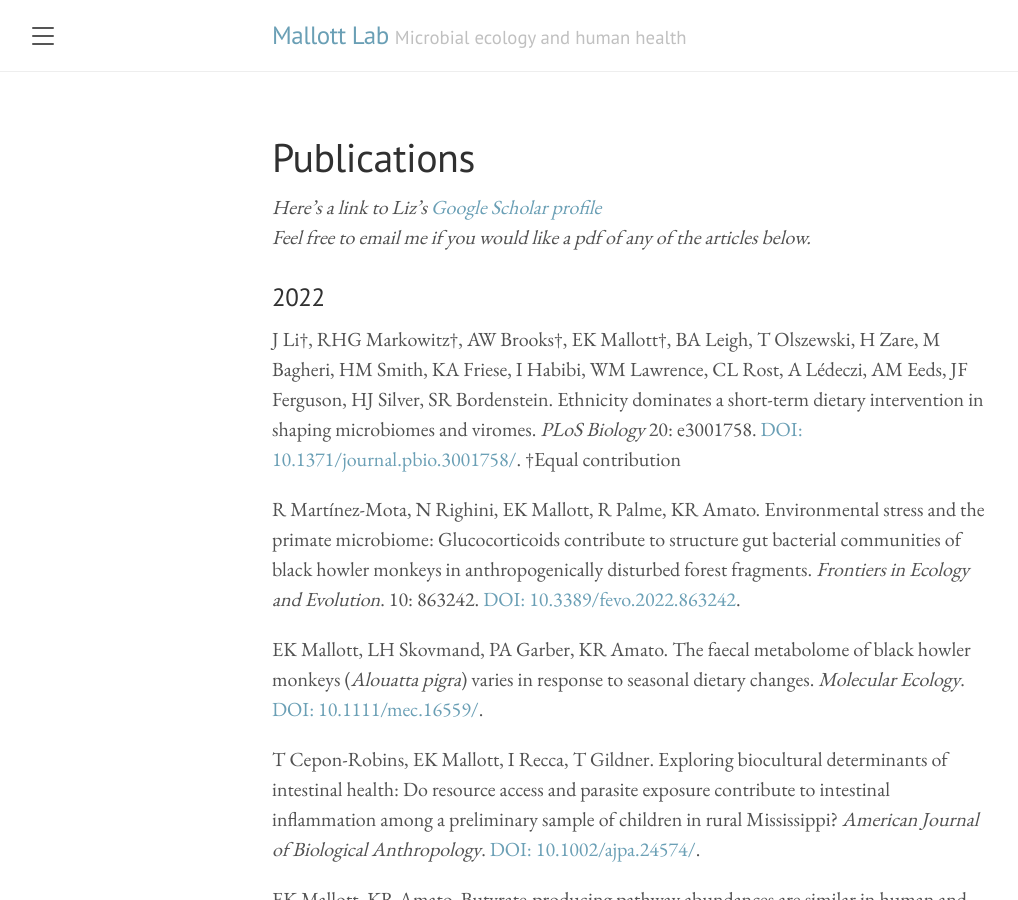
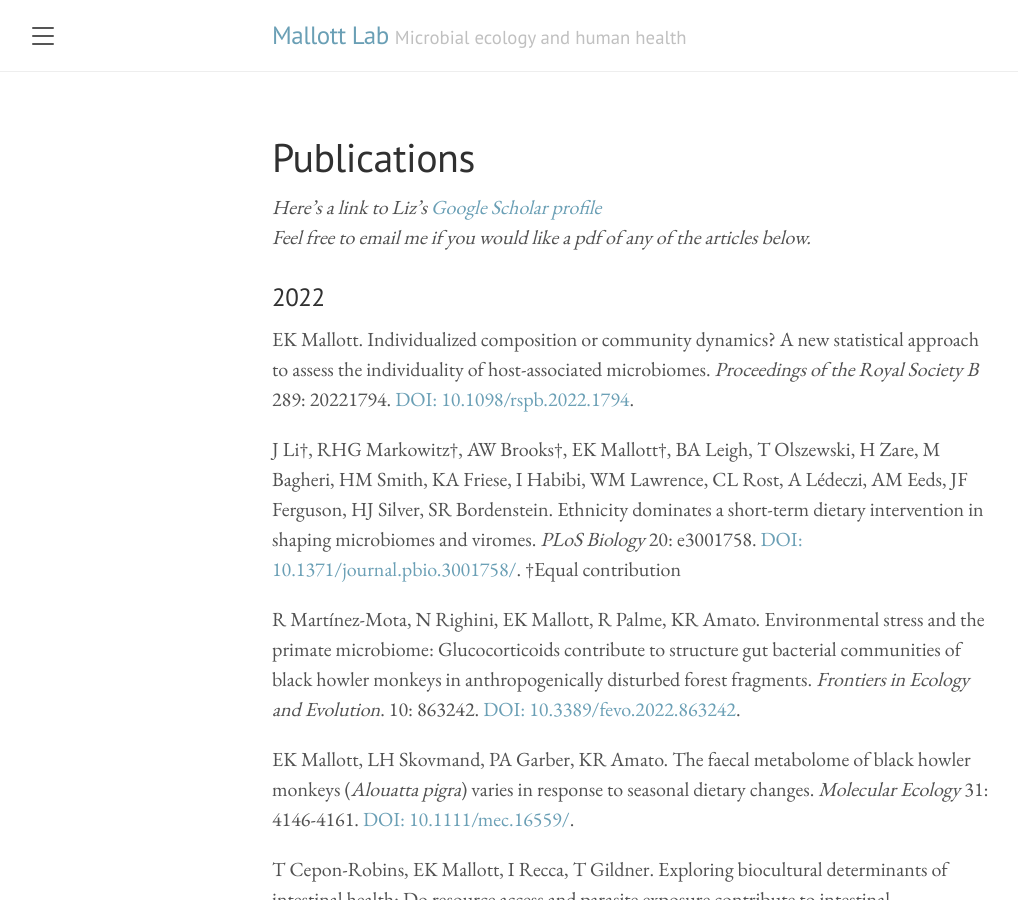
Before and after one commit to Mallott-Lab/Mallott-Lab.github.io, a Jekyll site: the page built from publications.md, in a window 1280 px wide and 900 px high. Shown: the whole window, without its empty margins (8-1026 px from the left). Built offline with Jekyll 4.4.1, drawn with Linux system fonts in a browser that asks for light colours.

Commit message:
Update publications.md

```diff
--- a/publications.md
+++ b/publications.md
@@ -7,11 +7,13 @@ title: Publications
 
 ### 2022
 
+EK Mallott. Individualized composition or community dynamics? A new statistical approach to assess the individuality of host-associated microbiomes. *Proceedings of the Royal Society B* 289: 20221794. [DOI: 10.1098/rspb.2022.1794](https://doi.org/10.1098/rspb.2022.1794).
+
 J Li†, RHG Markowitz†, AW Brooks†, EK Mallott†, BA Leigh, T Olszewski, H Zare, M Bagheri, HM Smith, KA Friese, I Habibi, WM Lawrence, CL Rost, A Lédeczi, AM Eeds, JF Ferguson, HJ Silver, SR Bordenstein. Ethnicity dominates a short-term dietary intervention in shaping microbiomes and viromes. *PLoS Biology* 20: e3001758. [DOI: 10.1371/journal.pbio.3001758/](https://doi.org/10.1371/journal.pbio.3001758). †Equal contribution
 
 R Martínez-Mota, N Righini, EK Mallott, R Palme, KR Amato. Environmental stress and the primate microbiome: Glucocorticoids contribute to structure gut bacterial communities of black howler monkeys in anthropogenically disturbed forest fragments. *Frontiers in Ecology and Evolution*. 10: 863242. [DOI: 10.3389/fevo.2022.863242](https://doi.org/10.3389/fevo.2022.863242).
 
-EK Mallott, LH Skovmand, PA Garber, KR Amato. The faecal metabolome of black howler monkeys (*Alouatta pigra*) varies in response to seasonal dietary changes. *Molecular Ecology*. [DOI: 10.1111/mec.16559/](https://doi.org/10.1111/mec.16559).
+EK Mallott, LH Skovmand, PA Garber, KR Amato. The faecal metabolome of black howler monkeys (*Alouatta pigra*) varies in response to seasonal dietary changes. *Molecular Ecology* 31: 4146-4161. [DOI: 10.1111/mec.16559/](https://doi.org/10.1111/mec.16559).
 
 T Cepon-Robins, EK Mallott, I Recca, T Gildner. Exploring biocultural determinants of intestinal health: Do resource access and parasite exposure contribute to intestinal inflammation among a preliminary sample of children in rural Mississippi? *American Journal of Biological Anthropology*. [DOI: 10.1002/ajpa.24574/](https://doi.org/10.1002/ajpa.24574).
 
```
